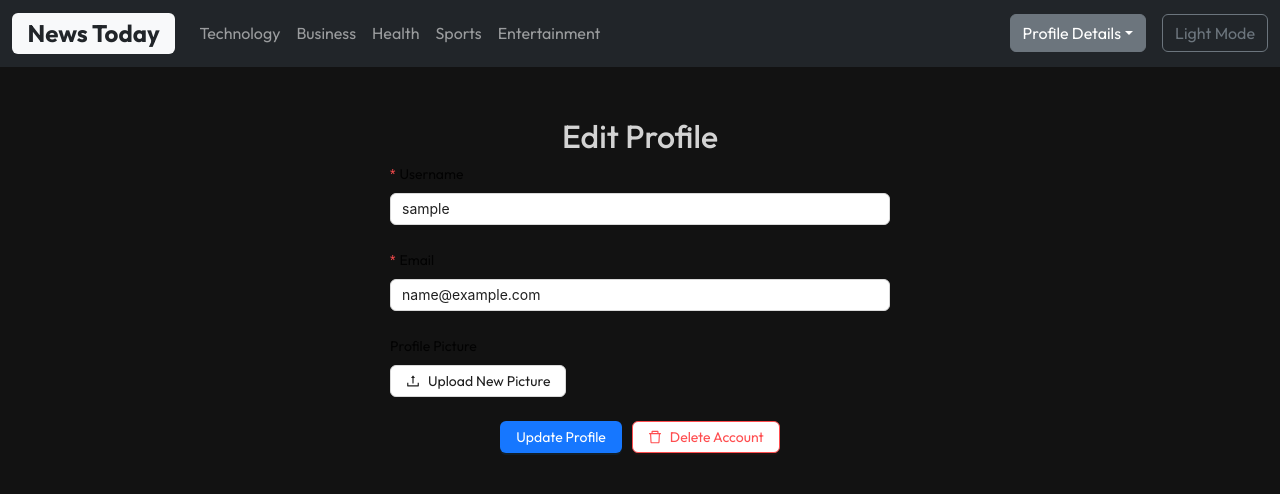
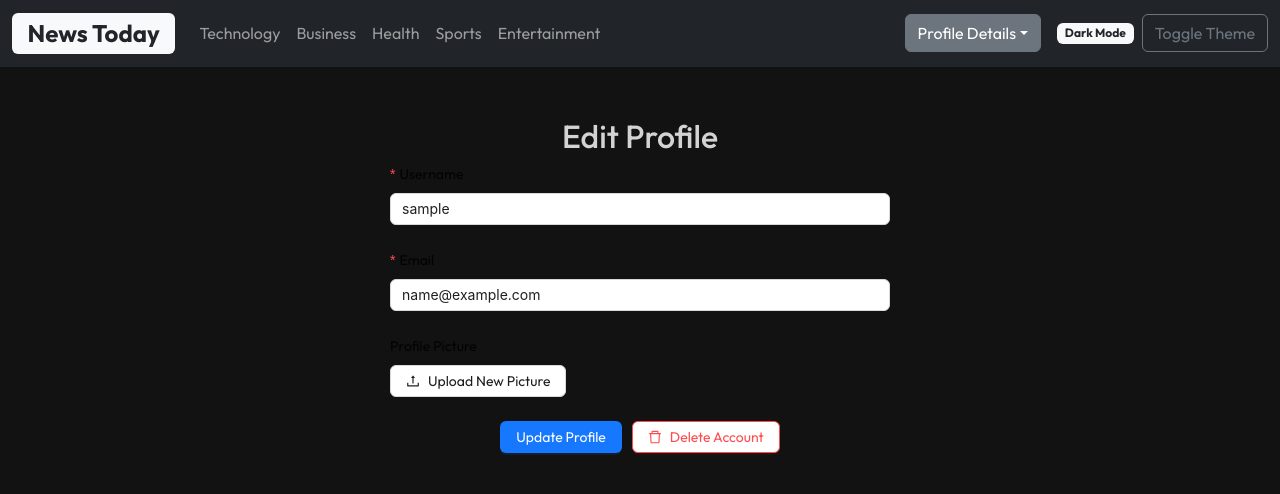
Before and after one commit to sathwikpedapati/NewsToday, a React (Create React App) app in the folder client/: page /edit in a window 1280 px wide. Shown: the top 494 px of the page. Built offline with nearby package versions, Linux system fonts and the light colour scheme; sample sign-in values are in the browser's storage.

Commit message:
Update Navbar.js

```diff
--- a/client/src/Components/Navbar.js
+++ b/client/src/Components/Navbar.js
@@ -59,14 +59,13 @@ const Navbar = ({ setCategory, theme = 'light', setTheme }) => {
                 ))}
               </ul>
 
-              <div style={{ display: "flex", flexDirection: "row" }}>
-                <div className="dropdown">
+              <div className="d-flex align-items-center">
+                <div className="dropdown me-3">
                   <button
                     className="btn btn-secondary dropdown-toggle"
                     type="button"
                     data-bs-toggle="dropdown"
                     aria-expanded="false"
-                    style={{ marginRight: '1rem' }}
                   >
                     Profile Details
                   </button>
@@ -85,16 +84,20 @@ const Navbar = ({ setCategory, theme = 'light', setTheme }) => {
                   </ul>
                 </div>
 
+                <span className={`badge me-2 ${badgeClass}`}>
+                  {isDark ? 'Dark Mode' : 'Light Mode'}
+                </span>
+
                 <button onClick={toggleTheme} className="btn btn-outline-secondary">
-                  {isDark ? 'Light Mode' : 'Dark Mode'}
+                  Toggle Theme
                 </button>
               </div>
             </div>
           </>
         ) : (
-          <div style={{ display: "flex", flexDirection: "row", marginLeft: "auto" }}>
+          <div className="d-flex align-items-center" style={{ marginLeft: 'auto' }}>
             <button onClick={toggleTheme} className="btn btn-outline-secondary">
-              {isDark ? 'Light Mode' : 'Dark Mode'}
+              Toggle Theme
             </button>
           </div>
         )}
```
